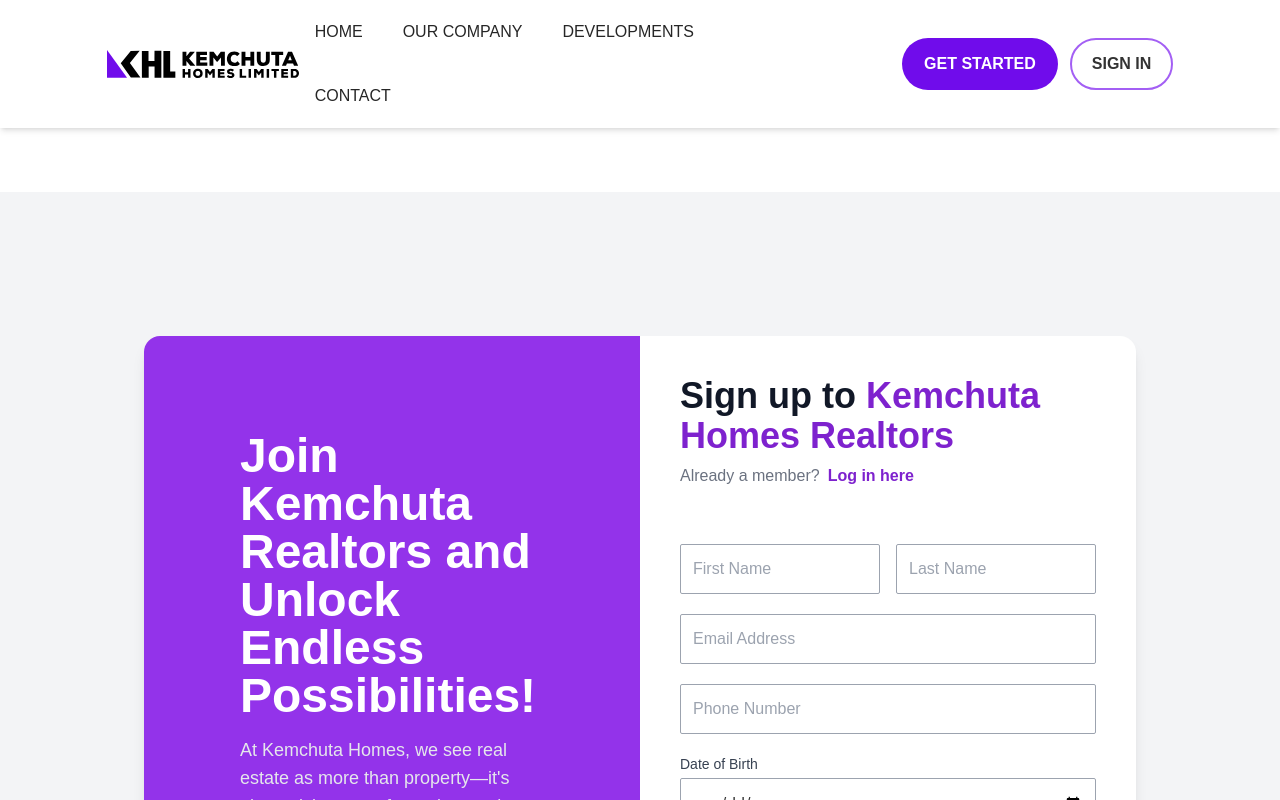
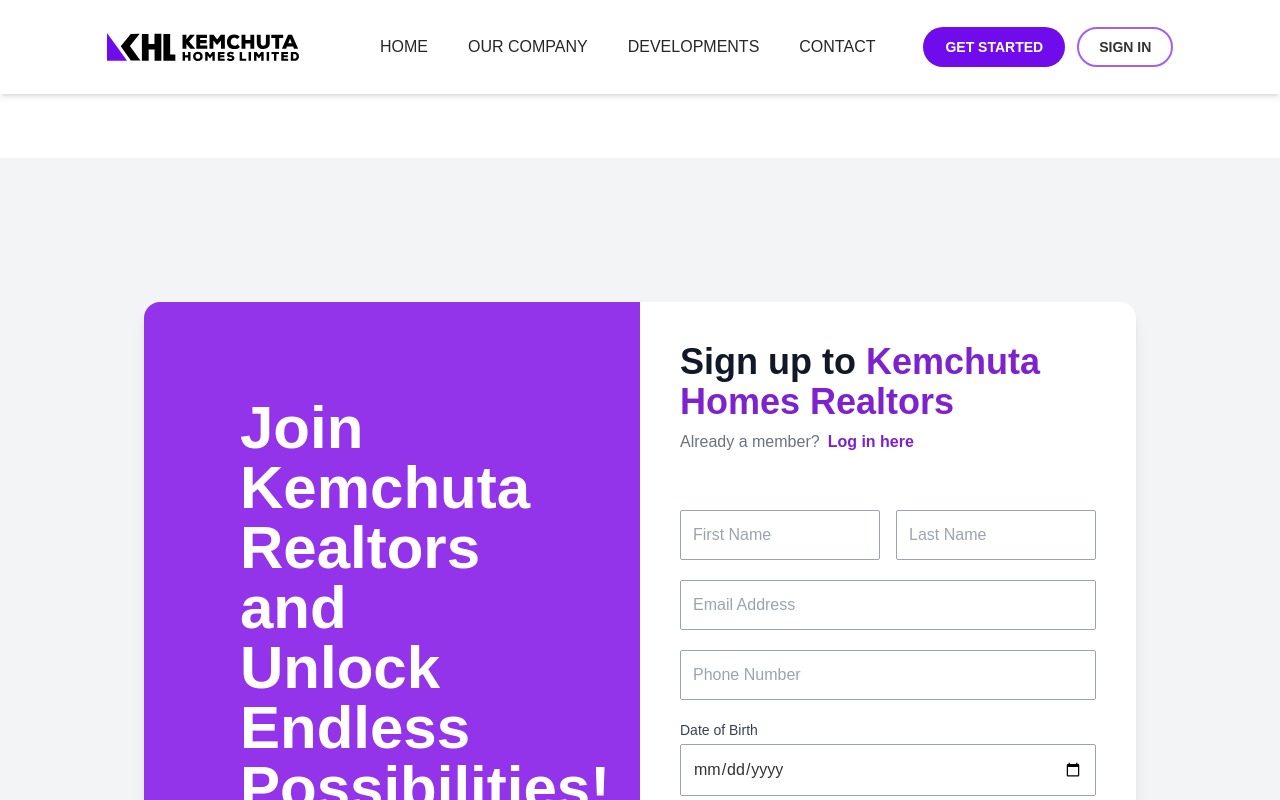
Before and after one commit to Benjaminlucky/kemchutahomes, a React (Vite) app in the folder client/: page /signup in a window 1280 px wide. Built offline with nearby package versions, Linux system fonts and the light colour scheme.

Commit message:
Minor Update

```diff
--- a/client/src/components/header/Header.jsx
+++ b/client/src/components/header/Header.jsx
@@ -33,9 +33,10 @@
   return (
     <div className="mainNavWrapper w-full relative z-[9999]">
       {/* Desktop Navigation */}
-      <div className="mainNavContent w-full py-3 md:py-5 top-0 bg-white z-[500] shadow-md relative">
+      <div className="mainNavContent w-full py-3 md:py-3 top-0 bg-white z-[500] shadow-md relative">
         <div className="desktop__nav w-11/12 lg:w-10/12 mx-auto flex items-center">
-          <div className="desktopNav__wrapper hidden md:flex w-full items-center justify-between gap-4">
+          <div className="desktopNav__wrapper hidden md:flex w-full items-center justify-between">
+            {/* Logo on the left */}
             <div className="logo flex-shrink-0">
               <Link to="/">
                 <img
@@ -46,9 +47,9 @@
               </Link>
             </div>
 
-            <div className="desk__nav flex justify-end flex-1">
-              <div className="desknav__content flex justify-between items-center gap-8 lg:gap-12 xl:gap-36 w-full">
-                <div className="mainlink flex gap-4 lg:gap-6 xl:gap-10 flex-wrap">
+            {/* Navigation items and buttons on the right */}
+            <div className="desk__nav flex items-center gap-6 lg:gap-8 xl:gap-12">
+              <div className="mainlink flex gap-6 lg:gap-8 xl:gap-10">
                 {mainLink.map((link, index) => (
                   <div
                     className={`mainLink relative whitespace-nowrap ${
@@ -66,23 +67,20 @@
                 ))}
               </div>
 
-                <div className="userlink flex gap-2 lg:gap-3 xl:gap-5 items-center flex-shrink-0">
-                  <div className="userlinkContent flex gap-2 lg:gap-3 items-center">
+              <div className="userlink flex gap-3 items-center flex-shrink-0">
                 <Link
                   to="/signup"
-                      className="uppercase bg-customPurple-500 rounded-full border-2 border-transparent hover:border-customPurple-500 font-bold text-white px-3 py-2 lg:px-4 lg:py-2.5 xl:px-5 xl:py-3 hover:bg-transparent hover:text-customPurple-500 text-xs lg:text-sm xl:text-base transition-all duration-200 whitespace-nowrap"
+                  className="uppercase bg-customPurple-500 rounded-full border-2 border-transparent hover:border-customPurple-500 font-semibold text-white px-4 py-2 lg:px-5 lg:py-2 hover:bg-transparent hover:text-customPurple-500 text-xs lg:text-sm transition-all duration-200 whitespace-nowrap"
                 >
                   Get Started
                 </Link>
 
                 <Link
                   to="/login"
-                      className="uppercase bg-transparent border-2 border-customPurple-300 px-3 py-2 lg:px-4 lg:py-2.5 xl:px-5 xl:py-3 rounded-full hover:bg-black hover:text-white hover:border-transparent font-bold text-xs lg:text-sm xl:text-base transition-all duration-200 whitespace-nowrap"
+                  className="uppercase bg-transparent border-2 border-customPurple-300 px-4 py-2 lg:px-5 lg:py-2 rounded-full hover:bg-black hover:text-white hover:border-transparent font-semibold text-xs lg:text-sm transition-all duration-200 whitespace-nowrap"
                 >
                   Sign In
                 </Link>
-                  </div>
-                </div>
               </div>
             </div>
           </div>
--- a/client/src/pages/signup/Signup.jsx
+++ b/client/src/pages/signup/Signup.jsx
@@ -211,7 +211,7 @@
           animate={controls}
         >
           <div>
-            <h2 className="text-2xl sm:text-2xl md:text-3xl lg:text-4xl xl:text-5xl font-bold mb-3 sm:mb-4 leading-tight">
+            <h2 className="text-2xl sm:text-3xl md:text-4xl lg:text-5xl xl:text-6xl font-bold mb-3 sm:mb-4 leading-tight">
               Join Kemchuta Realtors and Unlock Endless Possibilities!
             </h2>
             <p className="text-sm sm:text-base lg:text-lg leading-relaxed text-gray-200 mt-4">
```
Lines whose indentation alone changed are shown as unchanged.
